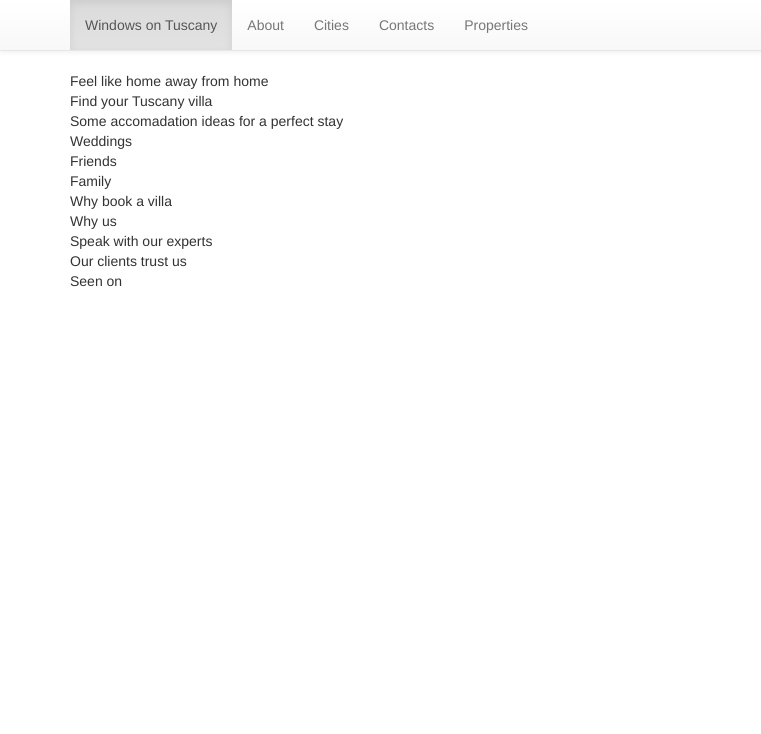
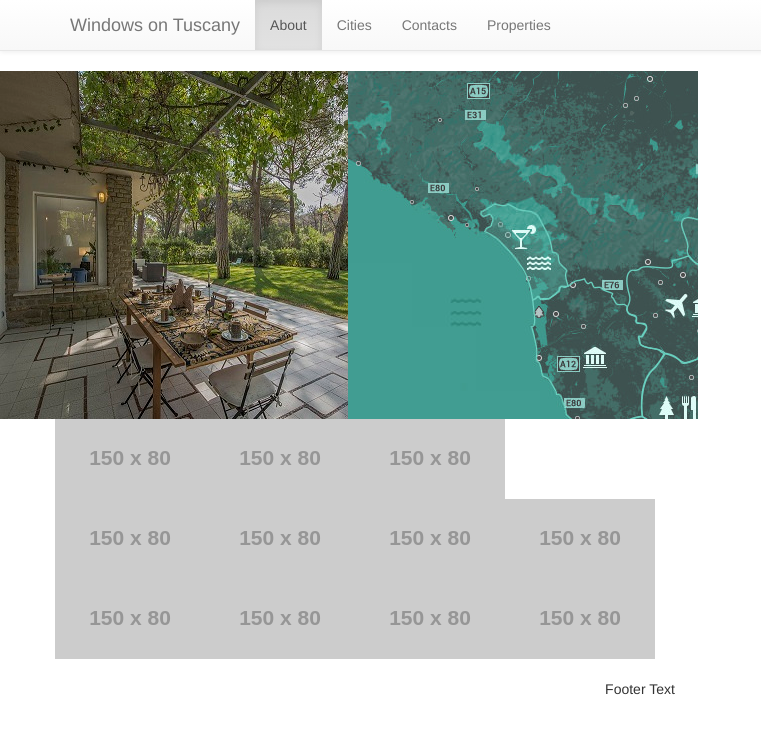
Before and after one commit to abrown29/TuscanyVilla, a plain HTML site: page index.html in a window 1280 px wide. Shown: the whole page, without its empty margins (0-761 px from the left). Drawn offline with nearby package versions, Linux system fonts and the light colour scheme; placeholder pictures from the web are drawn by us.

Commit message:
layout mostly done

```diff
--- a/Content/Custom.css
+++ b/Content/Custom.css
@@ -1,2 +1,38 @@
 body {
 }
+.col-md-6 {
+    border:none;
+    width:auto;
+    height:auto;
+    margin-left:0;
+    margin-right:0;
+    padding-left:0;
+    padding-right:0;
+}
+.col-sm-6{
+    border:none;
+    width:auto;
+    height:auto;
+    margin-left:0;
+    margin-right:0;
+    padding-left:0;
+    padding-right:0;
+}
+.col-md-3{
+    border:none;
+    width:auto;
+    height:auto;
+    margin-left:0;
+    margin-right:0;
+    padding-left:0;
+    padding-right:0;
+}
+.col-sm-4{
+    border:none;
+    width:auto;
+    height:auto;
+    margin-left:0;
+    margin-right:0;
+    padding-left:0;
+    padding-right:0;
+}
--- a/index.html
+++ b/index.html
@@ -10,56 +10,85 @@
     <script src="https://ajax.googleapis.com/ajax/libs/jquery/1.12.4/jquery.min.js"></script>
     <!-- Latest compiled and minified JavaScript -->
     <script src="https://maxcdn.bootstrapcdn.com/bootstrap/3.3.7/js/bootstrap.min.js" integrity="sha384-Tc5IQib027qvyjSMfHjOMaLkfuWVxZxUPnCJA7l2mCWNIpG9mGCD8wGNIcPD7Txa" crossorigin="anonymous"></script>
+    <link href="Content/Custom.css" rel="stylesheet" />
 </head>
 <body>
     <!--Navbar is header for page-->
-    <nav class="navbar navbar-default navbar-static-top" id="navvy">
+    <nav class="navbar navbar-default navbar-static-top">
         <div class="container">
             <div class="navbar-header">
-                <button type="button" class="navbar-toggle collapsed" data-toggle="collapse" data-target="#navbar" aria-expanded="false" aria-controls="navbar">
-                    <span class="sr-only">Toggle navigation</span>
+                <button type="button" class="navbar-toggle" data-toggle="collapse" data-target="#myNavbar">
                     <span class="icon-bar"></span>
                     <span class="icon-bar"></span>
                     <span class="icon-bar"></span>
                 </button>
+                <a class="navbar-brand" href="#">Windows on Tuscany</a>
             </div>
-            <div id="navbar" class="navbar-collapse collapse">
+            <div class="collapse navbar-collapse" id="myNavbar">
                 <ul class="nav navbar-nav">
-                    <li class="active"><a href="#">Windows on Tuscany</a></li>
-                    <li><a href="#about">About</a></li>
-                    <li><a href="#city">Cities</a></li>
-                    <li><a href="#contact">Contacts</a></li>
-                    <li><a href="property">Properties</a></li>
+                    <li class="active"><a href="#">About</a></li>
+                    <li><a href="#">Cities</a></li>
+                    <li><a href="#">Contacts</a></li>
+                    <li><a href="#">Properties</a></li>
                 </ul>
-            </div><!--/.nav-collapse -->
+            </div>
         </div>
     </nav>
-    <!--Main content with at least 4 rows and 4 columns each-->
-    <div class="container">
-        <div class="row1">
-            <div class="column">Feel like home away from home</div>
-            <div class="column">Find your Tuscany villa</div>
-        </div>
-        <div class="row2">
-            <div class="column">Some accomadation ideas for a perfect stay</div>
-            <div class="column">Weddings</div>
-            <div class="column">Friends</div>
-            <div class="column">Family</div>
-        </div>
-        <div class="row3">
-            <div class="column"></div>
-            <div class="column">Why book a villa</div>
-            <div class="column"></div>
-            <div class="column">Why us</div>
-        </div>
-        <div class="row4">
-            <div class="column">Speak with our experts</div>
-            <div class="column"></div>
-            <div class="column">Our clients trust us</div>
-            <div class="column">Seen on</div>
+
+    <div class="container-fluid">
+        <div class="row">
+            <div class="col-xs-12 col-sm-6 col-md-6">
+                <img src="Images/Villa-Vanna-231-348x348.jpg" class="img-responsive" alt="Villa" />
+            </div>
+            <div class="col-xs-12 col-sm-6 col-md-6">
+                <img src="Images/Versilia.jpg" class="img-responsive" alt="Map" />
+            </div>
         </div>
     </div>
-    <!--Footer with copyright and social media-->
-    <footer></footer>
+    <div class="container">
+        <div class="row">
+            <div class="col-xs-12 col-sm-4 col-md-3">
+                <img src="https://placehold.it/150x80?text=IMAGE" class="img-responsive" alt="Image">
+            </div>
+            <div class="col-xs-12 col-sm-4 col-md-3">
+                <img src="https://placehold.it/150x80?text=IMAGE" class="img-responsive" alt="Image">
+            </div>
+            <div class="col-xs-12 col-sm-4 col-md-3">
+                <img src="https://placehold.it/150x80?text=IMAGE" class="img-responsive" alt="Image">
+            </div>
+        </div>
+        <div class="row">
+            <div class="col-md-3">
+                <img src="https://placehold.it/150x80?text=IMAGE" class="img-responsive" alt="Image" />
+            </div>
+            <div class="col-xs-12 col-sm-4 col-md-3">
+                <img src="https://placehold.it/150x80?text=IMAGE" class="img-responsive" alt="Image">
+            </div>
+            <div class="col-xs-12 col-sm-4 col-md-3">
+                <img src="https://placehold.it/150x80?text=IMAGE" class="img-responsive" alt="Image">
+            </div>
+            <div class="col-xs-12 col-sm-4 col-md-3">
+                <img src="https://placehold.it/150x80?text=IMAGE" class="img-responsive" alt="Image">
+            </div>
+        </div>
+        <div class="row">
+            <div class="col-md-3">
+                <img src="https://placehold.it/150x80?text=IMAGE" class="img-responsive" alt="Image" />
+            </div>
+            <div class="col-xs-12 col-sm-4 col-md-3">
+                <img src="https://placehold.it/150x80?text=IMAGE" class="img-responsive" alt="Image">
+            </div>
+            <div class="col-xs-12 col-sm-4 col-md-3">
+                <img src="https://placehold.it/150x80?text=IMAGE" class="img-responsive" alt="Image">
+            </div>
+            <div class="col-xs-12 col-sm-4 col-md-3">
+                <img src="https://placehold.it/150x80?text=IMAGE" class="img-responsive" alt="Image">
+            </div>
+        </div>
+    </div><br>
+
+    <footer class="container text-center">
+        <p>Footer Text</p>
+    </footer>
 </body>
 </html>
```
Also changed, not shown: Images/314-348x348.jpg (added), Images/3b-348x348.jpg (added), Images/42-348x348.jpg (added), Images/Versilia.jpg (added), Images/Villa-Rucellai-Toscani-2750-2-348x348.jpg (added), Images/Villa-Rucellai-Toscani-2812-2-348x348.jpg (added), Images/Villa-Vanna-231-348x348.jpg (added), Images/box_partners.png (added), Images/tuscany-villas-sant-anna.jpg (added), 8 other files.
